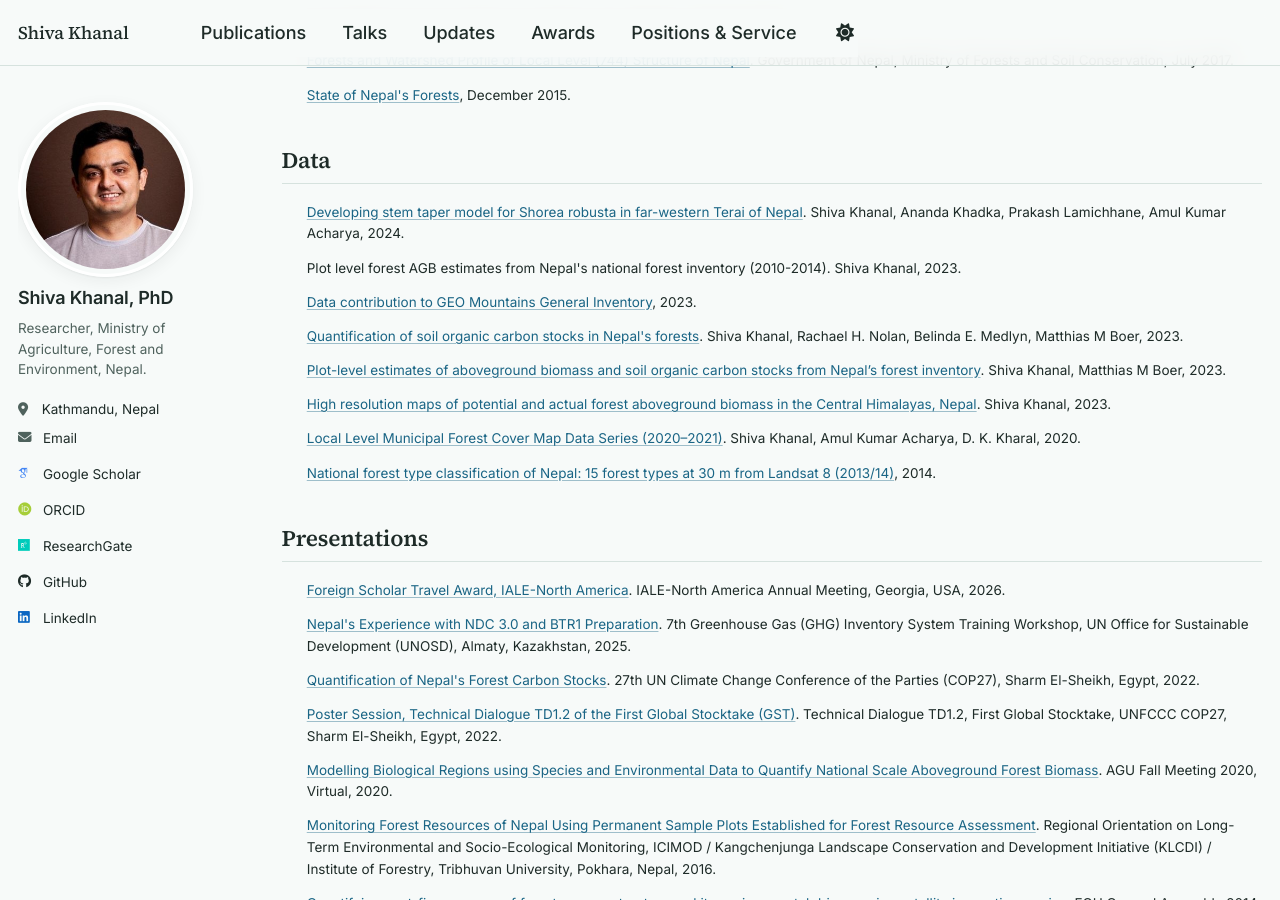
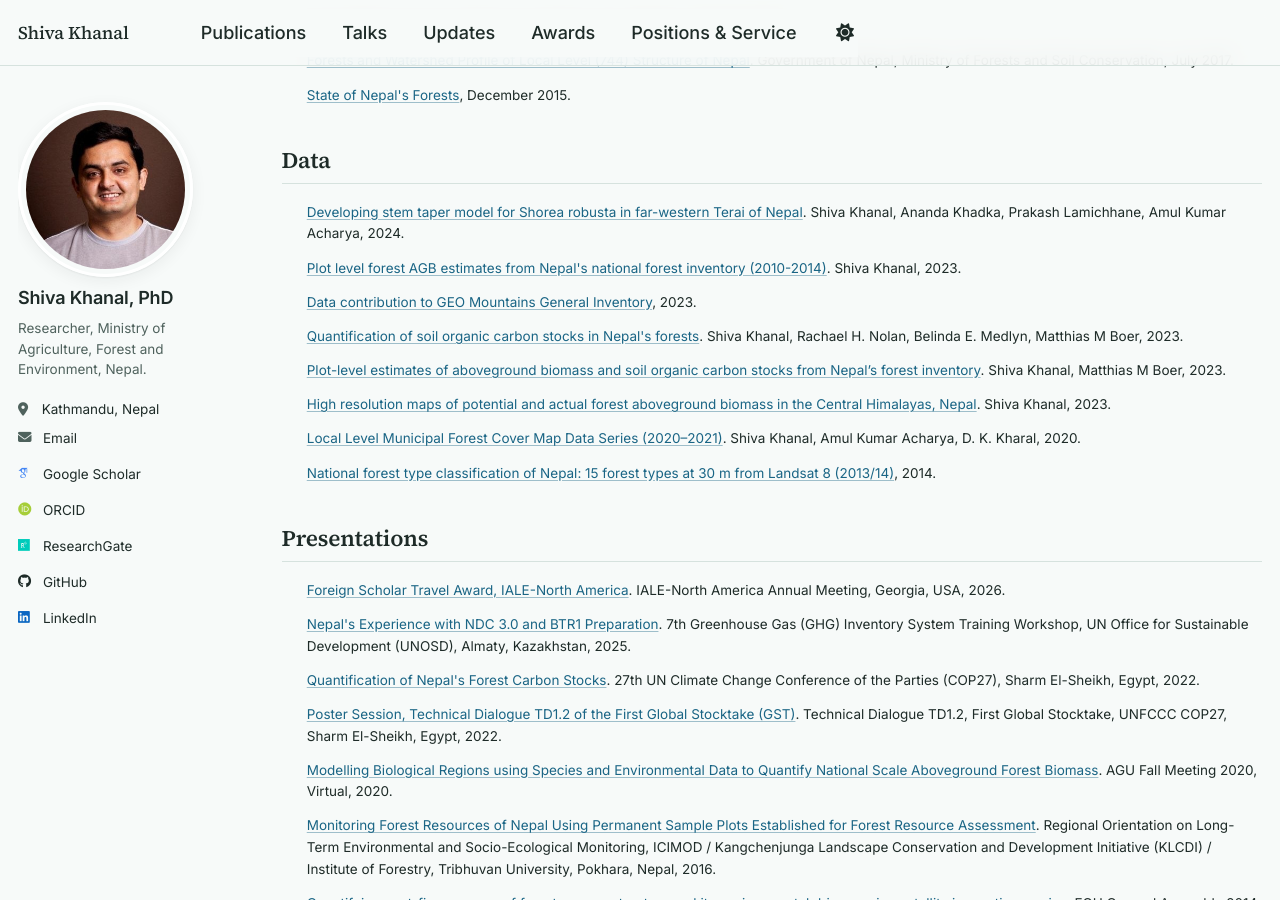
Before and after one commit to shivakhanal/shivakhanal.github.io, a Jekyll site: the page built from _pages/cv.md, in a window 1280 px wide and 900 px high, scrolled down 2165 px. Built offline with Jekyll 4.4.1, drawn with Linux system fonts in a browser that asks for light colours; some web fonts are replaced; a script that is not in the unit is left out; part of the change alters nothing that is shown.

```diff
--- a/_data/datasets.yml
+++ b/_data/datasets.yml
@@ -10,6 +10,7 @@
   creators: "Shiva Khanal"
   date: "2023-06-23"
   file_size: "114.84 KB"
+  doi: "10.6084/m9.figshare.21959636.v1"
 
 - title: "Data contribution to GEO Mountains General Inventory"
   date: "2023"
```
